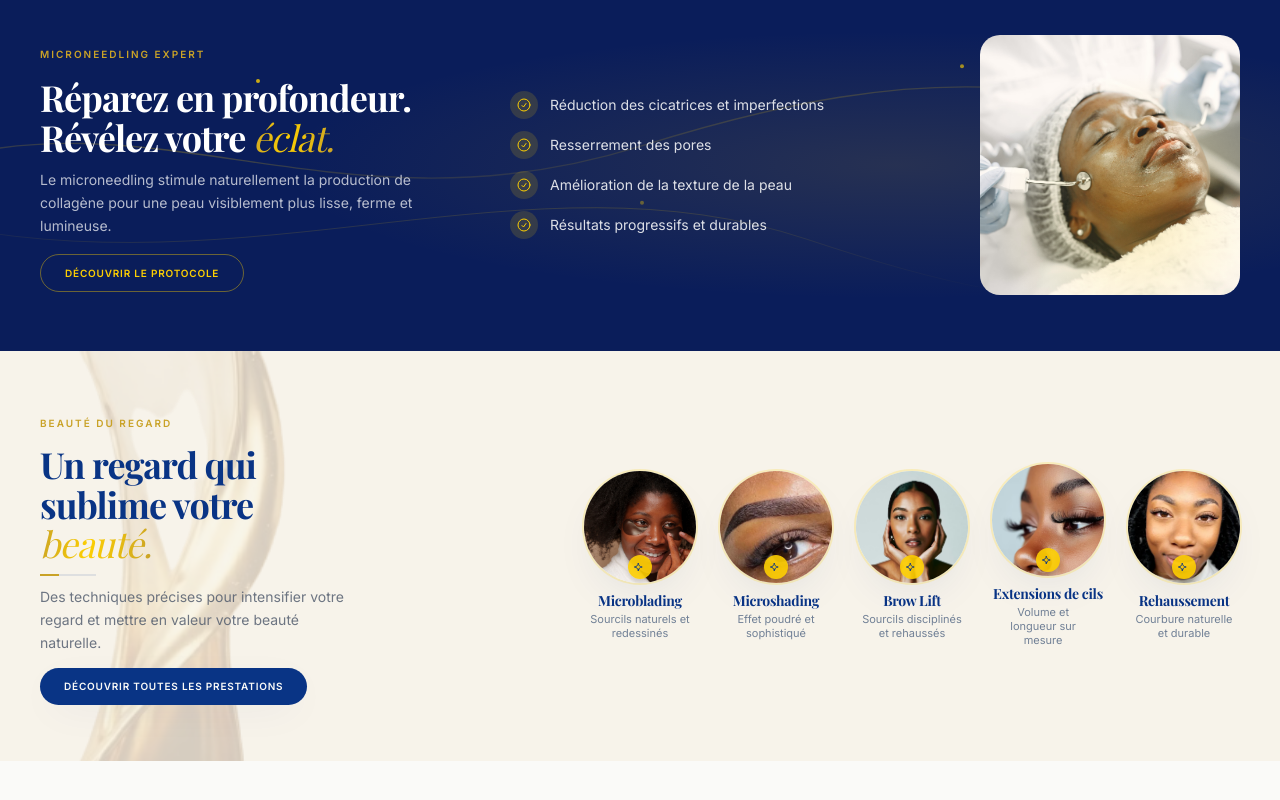
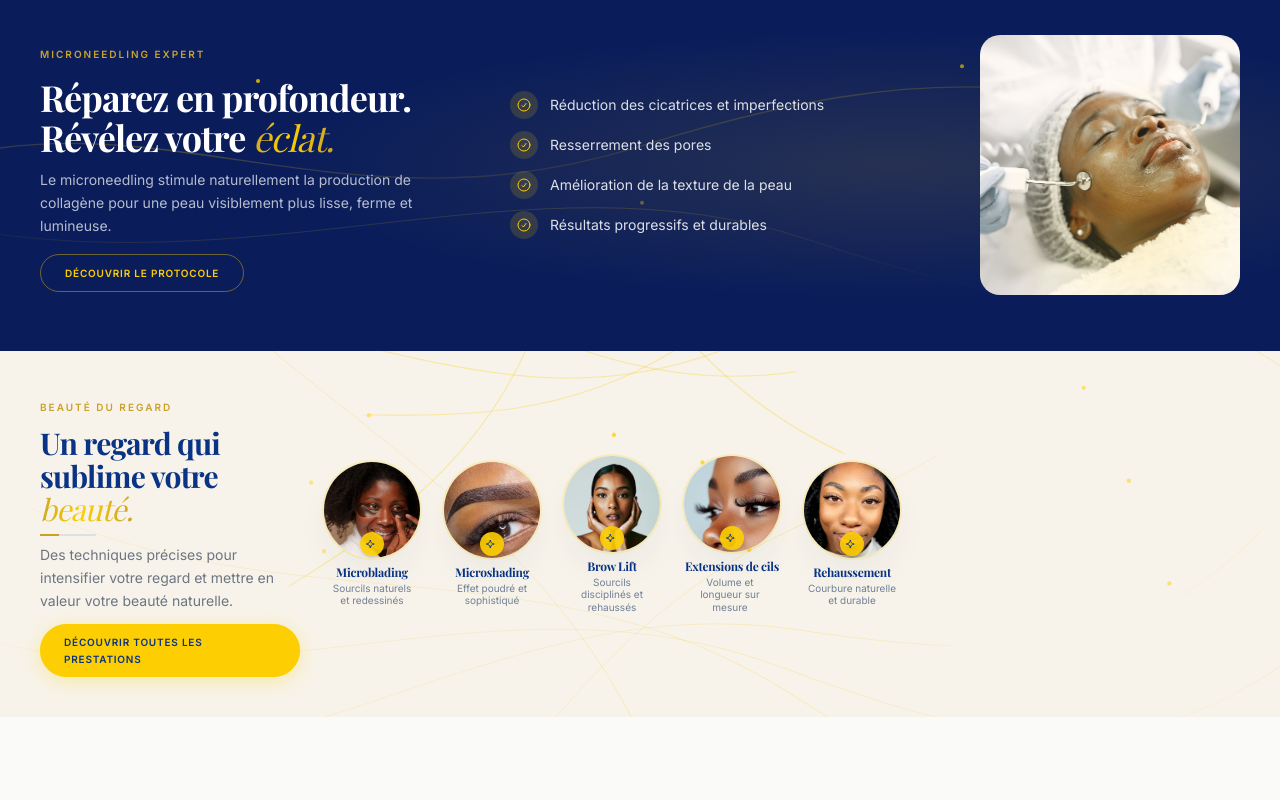
Before and after one commit to kenryalonzo/com.cythia.dev, a Next.js app: page /prestation in a window 1280 px wide. Shown: the part 1500-2300 px from the top of the page. Built offline with nearby package versions, Linux system fonts and the light colour scheme.

Commit message:
feat(BeauteDuRegard): enhance layout and animations for improved visual appeal

```diff
--- a/components/BeauteDuRegard.tsx
+++ b/components/BeauteDuRegard.tsx
@@ -3,6 +3,7 @@
 import { motion } from "framer-motion";
 import Image from "next/image";
 import Link from "next/link";
+import { Filaments } from "@/components/ui/Filaments";
 import { Reveal } from "@/components/ui/Reveal";
 
 const ease: [number, number, number, number] = [0.22, 1, 0.36, 1];
@@ -62,21 +63,18 @@ const treatments = [
 
 export function BeauteDuRegard() {
 	return (
-		<section className="relative overflow-hidden bg-cream py-10 md:py-14">
-			{/* Soie dorée décorative */}
-			<div className="pointer-events-none absolute left-0 top-0 h-full w-[25%] opacity-20">
-				<img
-					src="/assets/images/forme-left.png"
-					alt=""
-					aria-hidden
-					className="h-full w-full object-cover"
-				/>
-			</div>
+		<section className="relative overflow-hidden bg-cream py-8 md:py-10">
+			{/* Filaments dorés en arrière-plan — multiples */}
+			<Filaments intensity="soft" />
+			<Filaments intensity="subtle" className="rotate-45 scale-110" />
+			<Filaments intensity="subtle" className="-rotate-12 scale-95" />
+			<Filaments intensity="subtle" className="rotate-12 translate-x-10" />
+			<Filaments intensity="subtle" className="-rotate-45 -translate-x-10" />
 
 			<div className="container-luxe relative z-10">
-				<div className="grid grid-cols-1 items-start gap-6 lg:grid-cols-[auto_1fr] lg:items-center lg:gap-10">
+				<div className="flex flex-col items-center gap-5 lg:flex-row lg:items-center lg:gap-6">
 					{/* ─── Colonne gauche : Texte ─── */}
-					<div className="flex max-w-xs flex-col gap-2.5">
+					<div className="flex shrink-0 max-w-[260px] flex-col gap-2">
 						<Reveal>
 							<span className="eyebrow !text-[9px] !tracking-[0.2em] text-gold-deep/80 sm:!text-[10px]">
 								Beauté du regard
@@ -84,8 +82,8 @@ export function BeauteDuRegard() {
 						</Reveal>
 
 						<Reveal delay={0.1}>
-							<h2 className="font-display text-2xl font-bold leading-[1.1] tracking-tight text-royal sm:text-3xl lg:text-4xl">
-							 Un regard qui{" "}
+							<h2 className="font-display text-2xl font-bold leading-[1.1] tracking-tight text-royal sm:text-3xl">
+								Un regard qui{" "}
 								<br className="hidden sm:block" />
 								sublime votre{" "}
 								<span className="text-gradient-gold font-normal italic">
@@ -110,7 +108,7 @@ export function BeauteDuRegard() {
 						<Reveal delay={0.3}>
 							<Link
 								href="#beaute-regard"
-								className="mt-1 inline-flex items-center justify-center rounded-full bg-royal px-6 py-2.5 font-sans text-[10px] font-bold uppercase tracking-[0.08em] text-ivory shadow-soft transition-all hover:bg-royal-light hover:shadow-lift sm:w-fit"
+								className="animate-pulse-glow mt-1 inline-flex items-center justify-center rounded-full bg-gold px-6 py-2.5 font-sans text-[10px] font-bold uppercase tracking-[0.08em] text-royal shadow-gold transition-all hover:shadow-lift sm:w-fit"
 							>
 								Découvrir toutes les prestations
 							</Link>
@@ -126,47 +124,47 @@ export function BeauteDuRegard() {
 							hidden: {},
 							visible: { transition: { staggerChildren: 0.08 } },
 						}}
-						className="flex flex-wrap items-center justify-center gap-4 sm:gap-5 lg:justify-end lg:gap-6"
+						className="flex flex-1 flex-wrap items-center justify-center gap-4 sm:gap-5 lg:justify-start xl:gap-6"
 					>
 						{treatments.map((t) => (
 							<motion.div
 								key={t.name}
 								variants={{
-									hidden: { opacity: 0, y: 20, scale: 0.9 },
+									hidden: { opacity: 0, y: 16, scale: 0.9 },
 									visible: {
 										opacity: 1,
 										y: 0,
 										scale: 1,
-										transition: { duration: 0.6, ease },
+										transition: { duration: 0.5, ease },
 									},
 								}}
-								className="group flex flex-col items-center gap-2"
+								className="group flex flex-col items-center gap-1.5"
 							>
 								{/* Cercle image */}
 								<motion.div
-									whileHover={{ y: -4, scale: 1.05 }}
+									whileHover={{ y: -3, scale: 1.04 }}
 									transition={{ type: "spring", stiffness: 300, damping: 20 }}
-									className="relative h-20 w-20 overflow-hidden rounded-full bg-ivory shadow-card ring-2 ring-gold/20 transition-shadow group-hover:shadow-lift sm:h-24 sm:w-24 md:h-28 md:w-28"
+									className="relative h-18 w-18 overflow-hidden rounded-full bg-ivory shadow-card ring-2 ring-gold/20 transition-shadow group-hover:shadow-lift sm:h-22 sm:w-22 md:h-24 md:w-24"
 								>
 									<Image
 										src={t.image}
 										alt={t.name}
 										fill
-										sizes="112px"
+										sizes="96px"
 										className="object-cover transition-transform duration-700 ease-[cubic-bezier(0.22,1,0.36,1)] group-hover:scale-110"
 									/>
 									{/* Icône dorée en bas */}
-									<div className="absolute bottom-1 left-1/2 flex h-6 w-6 -translate-x-1/2 items-center justify-center rounded-full bg-gold/90 text-royal shadow-md">
+									<div className="absolute bottom-0.5 left-1/2 flex h-5 w-5 -translate-x-1/2 items-center justify-center rounded-full bg-gold/90 text-royal shadow-md sm:h-6 sm:w-6">
 										{t.icon}
 									</div>
 								</motion.div>
 
 								{/* Texte */}
 								<div className="text-center">
-									<h3 className="font-display text-xs font-bold text-royal sm:text-sm">
+									<h3 className="font-display text-[11px] font-bold text-royal sm:text-xs">
 										{t.name}
 									</h3>
-									<p className="mt-0.5 max-w-[100px] text-[10px] leading-tight text-slate-soft sm:text-[11px]">
+									<p className="mt-0.5 max-w-[90px] text-[9px] leading-tight text-slate-soft sm:text-[10px]">
 										{t.description}
 									</p>
 								</div>
```
